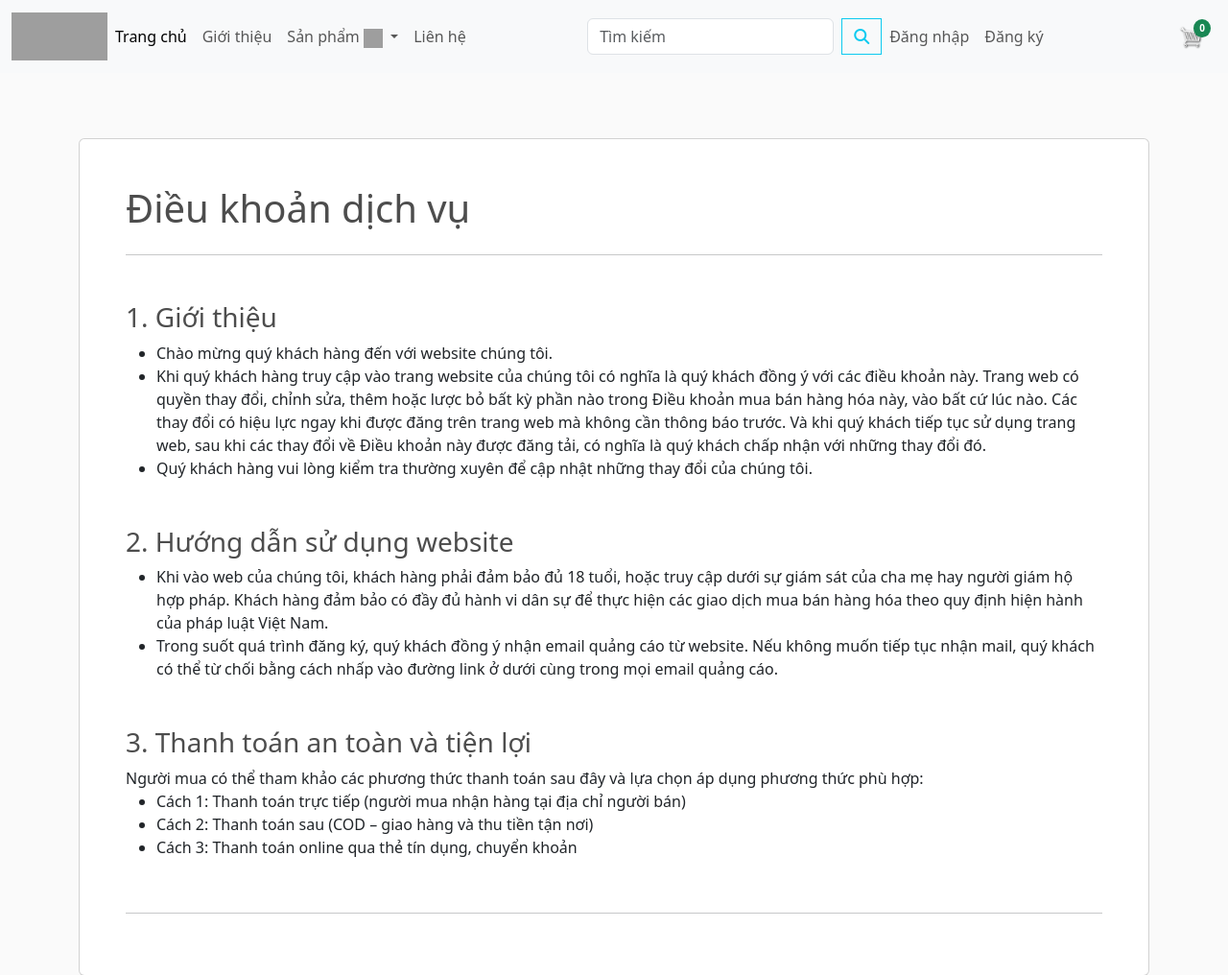
After one commit to 22130243VoDaiThanhTai/Project_PythonProgramming, a Django app: page /terms/ in a window 1280 px wide. The commit adds this page. Shown: the top 1016 px of the page at 96% size. Run offline with Django 5.2, Linux system fonts and the light colour scheme; some libraries are stand-ins or nearby versions; grey boxes are pictures that could not be loaded.

Commit message:
Thêm trang điều khoản dịch vụ

```diff
--- a/LTPython/myweb/mainapp/templates/mainapp/base.html
+++ b/LTPython/myweb/mainapp/templates/mainapp/base.html
@@ -207,8 +207,7 @@
 								<li class="li_menu" style="margin: 0;"><a class="link"
 									href="policy" title="Chính sách bảo mật"
 									style="text-decoration: none;">Chính sách bảo mật</a></li>
-								<li class="li_menu" style="margin: 0;"><a class="link"
-									href="terms" title="Điều khoản dịch vụ"
+								<li class="li_menu" style="margin: 0;"><a class="link" href="{% url 'terms' %}" title="Điều khoản dịch vụ"
 									style="text-decoration: none;">Điều khoản dịch vụ</a></li>
 							</ul>
 						</div>
--- /dev/null
+++ b/LTPython/myweb/mainapp/templates/mainapp/terms.html
@@ -0,0 +1,77 @@
+{% extends "mainapp/base.html" %}
+{% load static %}
+
+{% block content %}
+<div class="container mt-5 mb-5">
+    <div class="card">
+        <div class="row g-0">
+            <div class="col-md-12">
+                <div class="p-5 right-side">
+                    <div class="d-flex justify-content-between align-items-center">
+                        <h1>Điều khoản dịch vụ</h1>
+                    </div>
+                    <hr>
+                    <div class="mt-5">
+                        <div class="fw-bold">
+                            <h3>1. Giới thiệu</h3>
+                        </div>
+                        <div>
+                            <ul>
+                                <li>Chào mừng quý khách hàng đến với website chúng tôi.</li>
+                                <li>Khi quý khách hàng truy cập vào trang website của chúng
+                                    tôi có nghĩa là quý khách đồng ý với các điều khoản này. Trang
+                                    web có quyền thay đổi, chỉnh sửa, thêm hoặc lược bỏ bất kỳ phần
+                                    nào trong Điều khoản mua bán hàng hóa này, vào bất cứ lúc nào.
+                                    Các thay đổi có hiệu lực ngay khi được đăng trên trang web mà
+                                    không cần thông báo trước. Và khi quý khách tiếp tục sử dụng
+                                    trang web, sau khi các thay đổi về Điều khoản này được đăng
+                                    tải, có nghĩa là quý khách chấp nhận với những thay đổi đó.</li>
+                                <li>Quý khách hàng vui lòng kiểm tra thường xuyên để cập
+                                    nhật những thay đổi của chúng tôi.</li>
+                            </ul>
+                        </div>
+                    </div>
+                    <div class="mt-5">
+                        <div class="fw-bold">
+                            <h3>2. Hướng dẫn sử dụng website</h3>
+                        </div>
+                        <div>
+                            <ul>
+                                <li>Khi vào web của chúng tôi, khách hàng phải đảm bảo đủ
+                                    18 tuổi, hoặc truy cập dưới sự giám sát của cha mẹ hay người
+                                    giám hộ hợp pháp. Khách hàng đảm bảo có đầy đủ hành vi dân sự
+                                    để thực hiện các giao dịch mua bán hàng hóa theo quy định hiện
+                                    hành của pháp luật Việt Nam.</li>
+                                <li>Trong suốt quá trình đăng ký, quý khách đồng ý nhận
+                                    email quảng cáo từ website. Nếu không muốn tiếp tục nhận mail,
+                                    quý khách có thể từ chối bằng cách nhấp vào đường link ở dưới
+                                    cùng trong mọi email quảng cáo.</li>
+                            </ul>
+                        </div>
+                    </div>
+                    <div class="mt-5">
+                        <div class="fw-bold">
+                            <h3>3. Thanh toán an toàn và tiện lợi</h3>
+                        </div>
+                        <div>Người mua có thể tham khảo các phương thức thanh toán
+                            sau đây và lựa chọn áp dụng phương thức phù hợp:</div>
+                        <div>
+                            <ul>
+                                <li>Cách 1: Thanh toán trực tiếp (người mua nhận hàng tại
+                                    địa chỉ người bán)</li>
+                                <li>Cách 2: Thanh toán sau (COD – giao hàng và thu tiền tận
+                                    nơi)</li>
+                                <li>Cách 3: Thanh toán online qua thẻ tín dụng, chuyển
+                                    khoản</li>
+                            </ul>
+                        </div>
+                    </div>
+
+                    <br>
+                    <hr>
+                </div>
+            </div>
+        </div>
+    </div>
+</div>
+{% endblock %}
--- a/LTPython/myweb/mainapp/urls.py
+++ b/LTPython/myweb/mainapp/urls.py
@@ -10,5 +10,6 @@ urlpatterns = [
     path('login/', views.login, name='login'),
     path('register/', views.register, name='register'),
     path('policy/', views.policy, name='policy'),
+    path('terms/', views.terms, name='terms'),
 
 ]
--- a/LTPython/myweb/mainapp/views.py
+++ b/LTPython/myweb/mainapp/views.py
@@ -16,3 +16,5 @@ def register(request):
     return render(request, 'mainapp/register.html')
 def policy(request):
     return render(request, 'mainapp/policy.html')
+def terms(request):
+    return render(request, 'mainapp/terms.html')
```
